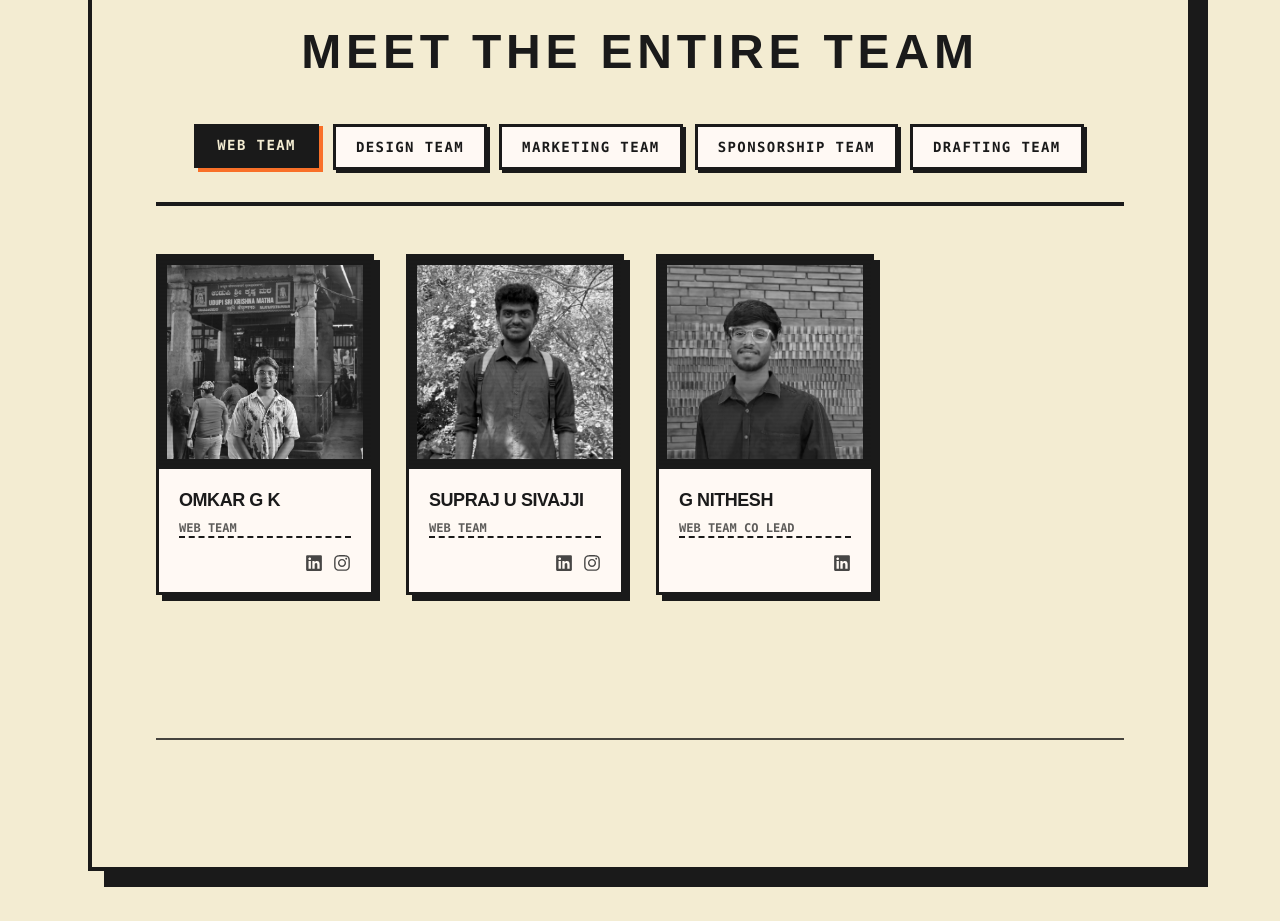
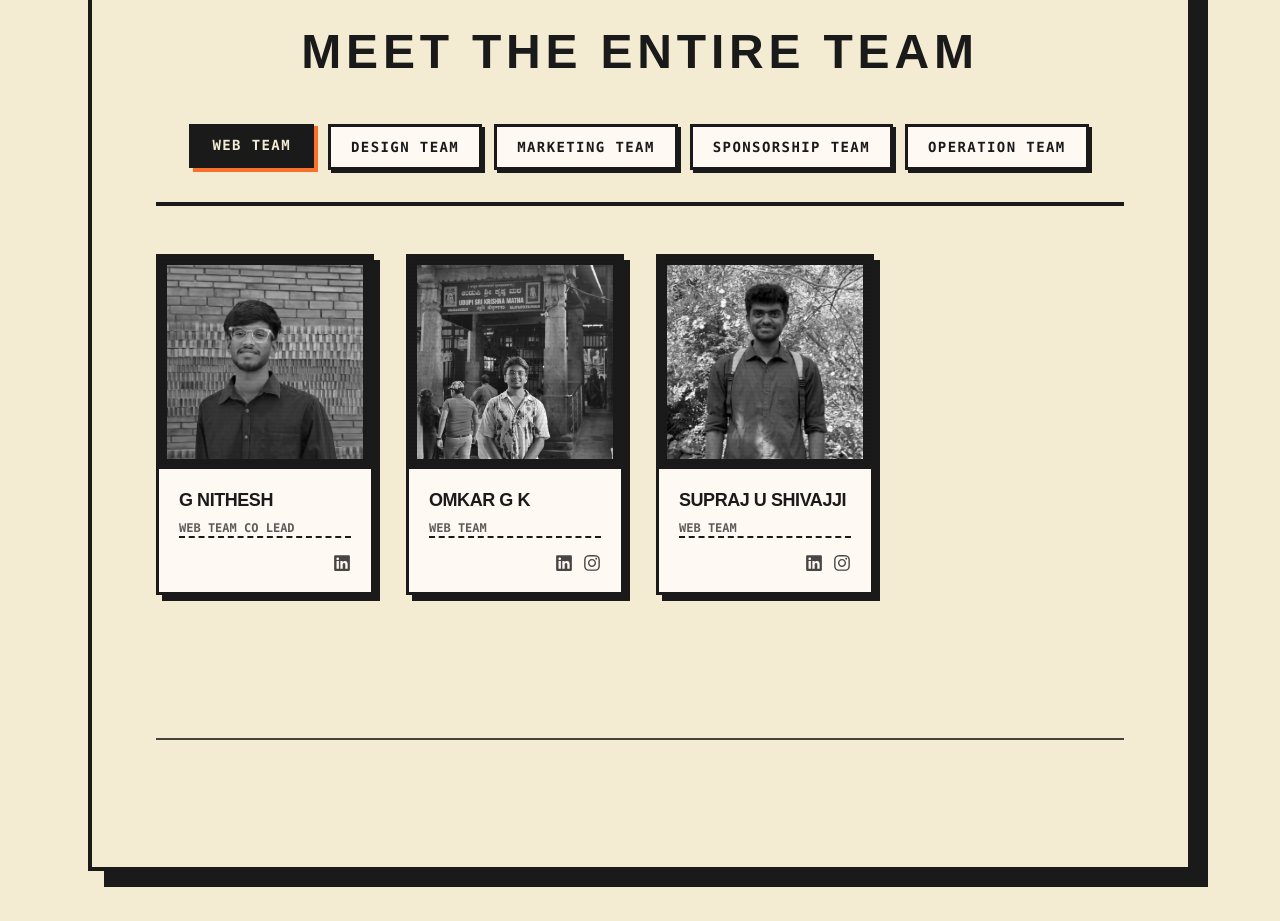
Before and after one commit to ManaviP/dev3.0, a React (Vite) app: page / in a window 1280 px wide. Shown: the part 10360-11281 px from the top of the page. Built offline with nearby package versions, Linux system fonts and the light colour scheme; a web font is replaced by a local one.

Commit message:
changes done

```diff
--- a/src/sections/FAQ.tsx
+++ b/src/sections/FAQ.tsx
@@ -13,7 +13,7 @@ const faqs = [
   { q: 'What is the participation fee?', a: 'The participation in DSU DevHack 3.0 is completely free!' },
   { q: 'Is the hackathon offline and how long does it last?', a: 'Yes, DSU DevHack 3.0 is a fully offline, on-campus hackathon hosted at Dayananda Sagar University, Bangalore. The event spans 36 hours, starting on September 18 and concluding on September 19, 2026.' },
   { q: 'What are the restrictions on team formation for the event?', a: 'Teams can include members from different colleges. Each student can be part of only one team, and multiple registrations by the same individual are not allowed. Team can have exactly 3 members.' },
-  { q: 'What are the perks and benefits of participating in the hackathon?', a: 'Participants will receive mentorship from industry experts and have valuable networking opportunities with leading companies and fellow developers. They will also enjoy exclusive swag kits, certificates, and participation goodies. The hackathon features a <strong>prize pool of ₹2 Lakhs</strong>, along with exciting sponsor-backed bounties worth <strong>₹20 Lakhs</strong>. Most importantly, it offers a platform to showcase innovations directly to top tech companies and industry leaders.' },
+  { q: 'What are the perks and benefits of participating in the hackathon?', a: 'Participants will receive mentorship from industry experts and have valuable networking opportunities with leading companies and fellow developers. They will also enjoy exclusive swag kits, certificates, and participation goodies. The hackathon features a <strong>cash prize of ₹2 Lakhs</strong>, along with exciting sponsor-backed bounties worth <strong>₹20 Lakhs</strong>. Most importantly, it offers a platform to showcase innovations directly to top tech companies and industry leaders.' },
   { q: 'I have a question related to the hackathon which is not listed above. What should I do?', a: 'Feel free to reach out to us. Just drop a mail to <a href="mailto:dsudevhack@dsu.edu.in" class="text-[#f97028] underline">dsudevhack@dsu.edu.in</a>. You can also contact the student coordinators Trisha - <a href="tel:+919142332379" class="text-[#f97028] underline">9142332379</a> or Shreenidhi S - <a href="tel:+918317463317" class="text-[#f97028] underline">8317463317</a>' },
 ];
 
--- a/src/sections/Team.tsx
+++ b/src/sections/Team.tsx
@@ -217,7 +217,7 @@ export default function Team() {
 
                 <div className="mb-8 sm:mb-12 border-b-[2px] sm:border-b-4 border-[#1a1a1a] pb-4 sm:pb-6">
                   <div className="flex overflow-x-auto gap-2 sm:gap-3 justify-start sm:justify-center no-scrollbar -mx-1 px-1 pb-2">
-                    {['Web Team', 'Design Team', 'Marketing Team', 'Sponsorship Team', 'Drafting Team'].map(team => (
+                    {['Web Team', 'Design Team', 'Marketing Team', 'Sponsorship Team', 'Operation Team'].map(team => (
                       <button
                         key={team}
                         onClick={() => setActiveSubTeam(team)}
--- a/src/sections/teamData.ts
+++ b/src/sections/teamData.ts
@@ -87,6 +87,14 @@ export const subHeads: TeamMember[] = [
 // ── The Operators ─────────────────────────────────────────────
 export const theOperators: TeamMember[] = [
   {
+    id: 'o13',
+    name: 'G Nithesh',
+    role: 'Web Team Co Lead',
+    image: '/logos/nitesh.webp',
+    linkedin: 'https://www.linkedin.com/in/g-nithesh/',
+    instagram: '',
+  },
+  {
     id: 'o0',
     name: 'Omkar G K',
     role: 'Web Team',
@@ -96,7 +104,7 @@ export const theOperators: TeamMember[] = [
   },
   {
     id: 'o1',
-    name: 'Supraj U Sivajji',
+    name: 'Supraj U Shivajji',
     role: 'Web Team',
     image: '/logos/supraj.png',
     linkedin: 'https://www.linkedin.com/in/supraj-u-shivajji-4b7aa62ba/',
@@ -161,6 +169,14 @@ export const theOperators: TeamMember[] = [
     instagram: 'https://www.instagram.com/mounas115',
   },
   {
+    id: 'o14',
+    name: 'Manavi P',
+    role: 'Operation Team Co Lead',
+    image: '/logos/manavi.webp',
+    linkedin: 'https://www.linkedin.com/in/manavi-p-576a8b279/',
+    instagram: 'https://www.instagram.com/_._manavi_._/',
+  },
+  {
     id: 'o9',
     name: 'Monisha N S',
     role: 'Operation Team',
@@ -179,7 +195,7 @@ export const theOperators: TeamMember[] = [
   {
     id: 'o11',
     name: 'Meghana K V',
-    role: 'Operation Team ',
+    role: 'Operation Team',
     image: '/logos/meghana.webp',
     linkedin: 'https://www.linkedin.com/in/meghana-kv-907953338/',
     instagram: 'https://www.instagram.com/itsmaggie.mode',
@@ -191,22 +207,6 @@ export const theOperators: TeamMember[] = [
     image: '/logos/shubhangi.jpg',
     linkedin: 'https://www.linkedin.com/in/shubhangi-jha-778506305/',
     instagram: 'https://www.instagram.com/shubhangi_9740/',
-  },
-  {
-    id: 'o13',
-    name: 'G Nithesh',
-    role: 'Web Team Co Lead',
-    image: '/logos/nitesh.webp',
-    linkedin: 'https://www.linkedin.com/in/g-nithesh/',
-    instagram: '',
-  },
-  {
-    id: 'o14',
-    name: 'Manavi P',
-    role: 'Operation Team Co Lead',
-    image: '/logos/manavi.webp',
-    linkedin: 'https://www.linkedin.com/in/manavi-p-576a8b279/',
-    instagram: 'https://www.instagram.com/_._manavi_._/',
   },
 ];
 
```
